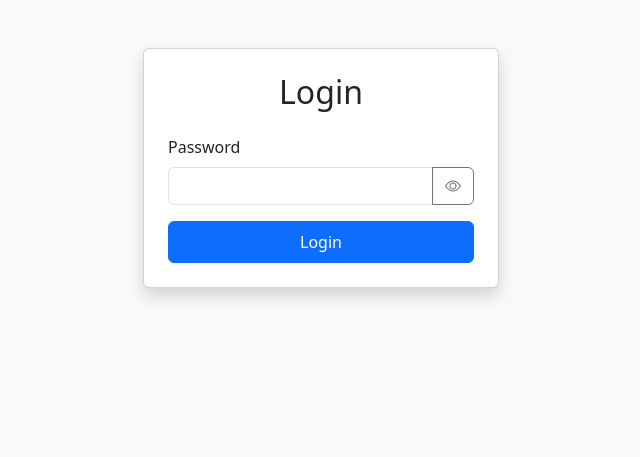
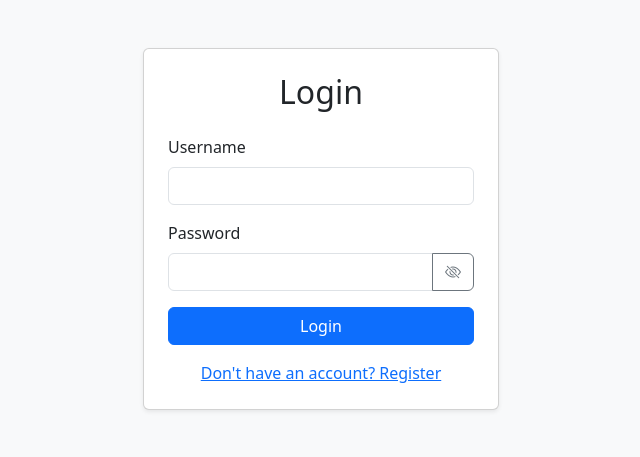
Before and after one commit to NGJIESHENG/My-Notes-Website, a Flask app: page /login in a window 1280 px wide. Shown: the top 457 px of the page, without its empty margins (319-959 px from the left). Run offline with Flask 3, Linux system fonts and the light colour scheme; parts of the project's set-up code (start-up, migrations or seed data) failed here and were passed over.

Commit message:
fixed problem jinja code keep showing on login and register page

```diff
--- a/app.py
+++ b/app.py
@@ -16,9 +16,9 @@ db= SQLAlchemy(app)
 
 class User(db.Model):
     id=db.Column(db.Integer, primary_key=True)
-    username = db.column(db.String(80), unique=True, mullable=False)
-    password = db.column(db.String(120), nullable=False)
-    is_admin = db.column(db.Boolean, default=False)
+    username = db.Column(db.String(80), unique=True, nullable=False)
+    password = db.Column(db.String(120), nullable=False)
+    is_admin = db.Column(db.Boolean, default=False)
 
 with app.app_context():
     db.create_all()
@@ -40,7 +40,7 @@ os.makedirs(app.config['UPLOAD_FOLDER'], exist_ok=True)
 def index():
     return render_template('index.html')
 
-@app.routr('/register', methods=['GET', 'POST'])
+@app.route('/register', methods=['GET', 'POST'])
 def register():
     if request.method == 'POST':
         username = request.form.get('username')
@@ -82,6 +82,7 @@ def login():
             return redirect(url_for('index'))
 
         flash('Invalid username or password')
+        return redirect(url_for('login'))
 
     return render_template('login.html')
 
@@ -102,7 +103,7 @@ def upload_file():
         flash('Please login first')
         return redirect (url_for('login'))
 
-    user=user.query.get(session['user_id'])
+    user = User.query.get(session['user_id'])
 
     if not user or not user.is_admin:
         flash('ADmin privileges required')
@@ -114,11 +115,9 @@ def upload_file():
 
 
     file=request.files['file']
-
     if file.filename == '':
         flash('No selected file')
         return redirect(url_for('index'))
-
 
     if file:
         filename = secure_filename(file.filename)
--- a/templates/login.html
+++ b/templates/login.html
@@ -7,49 +7,67 @@
     <link href="https://cdn.jsdelivr.net/npm/bootstrap@5.3.0/dist/css/bootstrap.min.css" rel="stylesheet">
     <link rel="stylesheet" href="https://cdn.jsdelivr.net/npm/bootstrap-icons@1.10.0/font/bootstrap-icons.css">
 </head>
-    <body class ="bg-light">
-        <div class="container mt-5">
-            <div class ="row justify-content-center">
+<body class="bg-light">
+    <div class="container py-5">
+        <div class="row justify-content-center">
             <div class="col-md-6 col-lg-4">
-                    <div class="card shadow">
+                <div class="card shadow-sm">
                     <div class="card-body p-4">
                         <h2 class="card-title text-center mb-4">Login</h2>
 
-                            {% with messages = get_flashed_messages(with_categories=true)%}
-                                {%if messages %}
-                                    {% for category, message in message%}
-                                        <div class="alert-alert-{{category}} alert-dismissible fade show">
-                                            {{message}}
+                        <!-- Corrected flash messages -->
+                        {% with messages = get_flashed_messages(with_categories=true) %}
+                            {% if messages %}
+                                {% for category, message in messages %}
+                                <div class="alert alert-{{ category }} alert-dismissible fade show mb-3">
+                                    {{ message }}
                                     <button type="button" class="btn-close" data-bs-dismiss="alert"></button>
                                 </div>
                                 {% endfor %}
                             {% endif %}
                         {% endwith %}
 
-                            <form method="POST" action="{{url_for('login')}}">
+                        <form method="POST" action="{{ url_for('login') }}">
                             <div class="mb-3">
-                                    <label class="form-label">Password</label>
+                                <label for="username" class="form-label">Username</label>
+                                <input type="text" class="form-control" id="username" name="username" required>
+                            </div>
+                            <div class="mb-3">
+                                <label for="password" class="form-label">Password</label>
                                 <div class="input-group">
-                                        <input type="password" name="password" id="password" class="form-control" required>
-                                        <button class="btn btn-outline-secondary" type="button" onclick="toogglePassword()">
-                                            <i class="bi bi-eye"></i>
+                                    <input type="password" class="form-control" id="password" name="password" required>
+                                    <button class="btn btn-outline-secondary" type="button" id="togglePassword">
+                                        <i class="bi bi-eye-slash"></i>
                                     </button>
                                 </div>
                             </div>
-                                <button type="submit" class="btn btn-primary w-100 py-2">Login</button>
+                            <button type="submit" class="btn btn-primary w-100 mb-3">Login</button>
                         </form>
+
+                        <div class="text-center">
+                            <a href="{{ url_for('register') }}">Don't have an account? Register</a>
+                        </div>
+                    </div>
                 </div>
             </div>
         </div>
     </div>
 
     <script>
-                function toogglePassword(){
+        document.getElementById('togglePassword').addEventListener('click', function() {
             const password = document.getElementById('password');
-                    password.type = password.type === 'password' ? 'text' : 'password';
+            const icon = this.querySelector('i');
+
+            if (password.type === 'password') {
+                password.type = 'text';
+                icon.classList.replace('bi-eye-slash', 'bi-eye');
+            } else {
+                password.type = 'password';
+                icon.classList.replace('bi-eye', 'bi-eye-slash');
             }
+        });
     </script>
+
     <script src="https://cdn.jsdelivr.net/npm/bootstrap@5.3.0/dist/js/bootstrap.bundle.min.js"></script>
-
 </body>
 </html>
```
Also changed, not shown: instance/user.db (added). Lines whose indentation alone changed are shown as unchanged.
